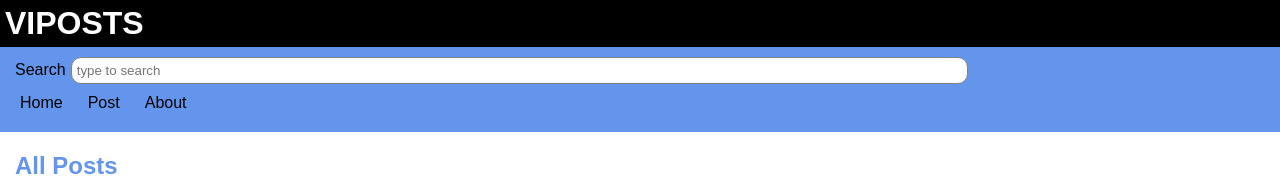
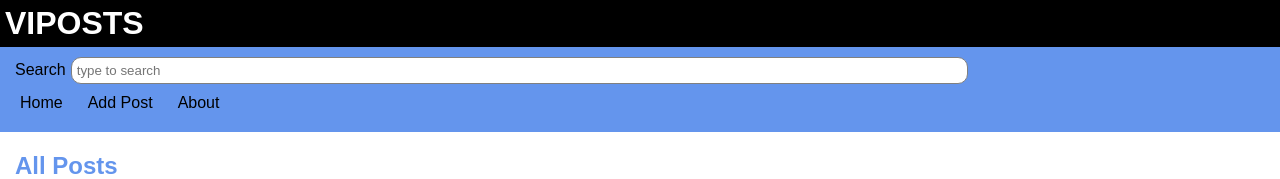
Before and after one commit to viyan-najmaldin/Posts, a React (Create React App) app: page / in a window 1280 px wide. Shown: the top 179 px of the page. Built offline with nearby package versions, Linux system fonts and the light colour scheme.

Commit message:
change nav add post

```diff
--- a/src/Components/Nav.js
+++ b/src/Components/Nav.js
@@ -18,7 +18,7 @@ const Nav = () => {
 
       <nav>
         <Link to="/">Home</Link>
-        <Link to="/post">Post</Link>
+        <Link to="/post">Add Post</Link>
         <Link to="/about">About</Link>
       </nav>
     </div>
```
